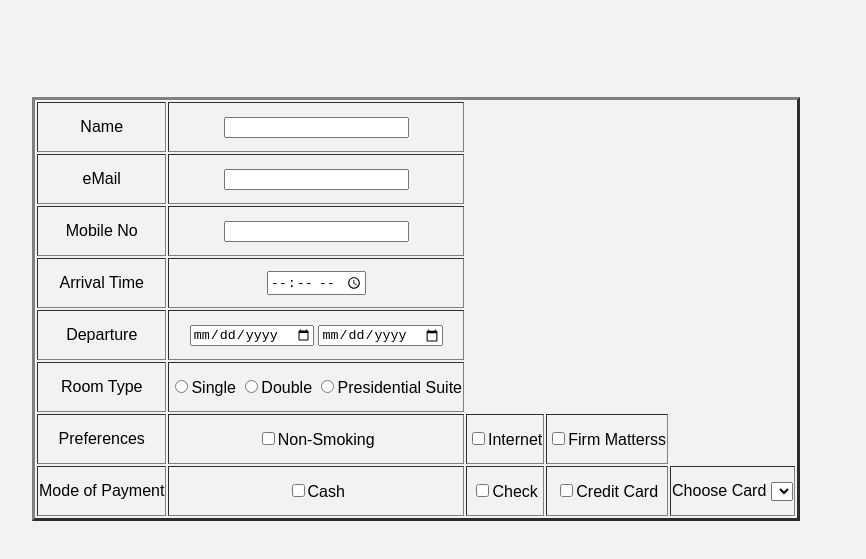
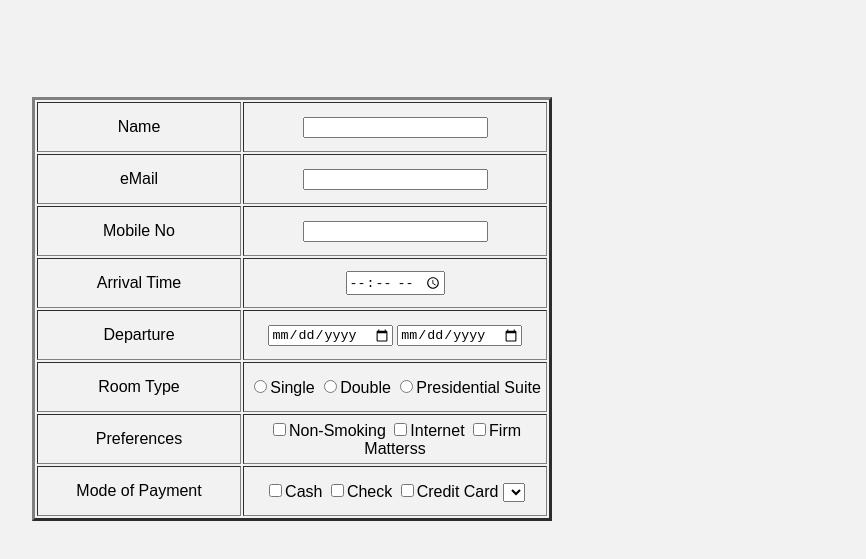
Before and after one commit to l250827-cmyk/myproject, a plain HTML site: page index.html in a window 1280 px wide. Shown: the part 61-620 px from the top of the page, without its empty margins (76-942 px from the left). Drawn offline with Linux system fonts and the light colour scheme.

Commit message:
Update index.html

```diff
--- a/index.html
+++ b/index.html
@@ -10,50 +10,51 @@
   <h1>Continental Hotel Reservation Form</h1>
   <table border="3">
     <tr>
-        <td><label>Name</label></td>
-        <td><input type="text"></td>
+        <td id="b"><label>Name</label></td>
+        <td id="a"><input type="text"></td>
     </tr>
     <tr>
-        <td><label>eMail</label></td>
-        <td><input type="email"></td>
+        <td id="b"><label>eMail</label></td>
+        <td id="a"><input type="email"></td>
     </tr>
     <tr>
-        <td><label>Mobile No</label></td>
-        <td><input type="number"></td>
+        <td id="b"><label>Mobile No</label></td>
+        <td id="a"><input type="number"></td>
     </tr>
     <tr>
-        <td><label>Arrival Time</label></td>
-        <td><input type="time"></td>
+        <td id="b"><label>Arrival Time</label></td>
+        <td id="a"><input type="time"></td>
     </tr>
     <tr>
-        <td><label>Departure</label></td>
-        <td>
+        <td id="b"><label>Departure</label></td>
+        <td id="a">
             <input type="date">
             <input type="date" name="" id="">
         </td>
     </tr>
     <tr>
-        <td><label>Room Type</label></td>
-        <td>
+        <td id="b"><label>Room Type</label></td>
+        <td id="a">
             <input type="radio" name="room">Single
             <input type="radio" name="room">Double
             <input type="radio" name="room">Presidential Suite
         </td>
     </tr>
     <tr>
-        <td><label>Preferences</label></td>
-        <td><input type="checkbox">Non-Smoking</td>
-        <td><input type="checkbox">Internet</td>
-        <td><input type="checkbox">Firm Matterss</td>
+        <td id="b"><label>Preferences</label></td>
+        <td id="a">
+            <input type="checkbox">Non-Smoking
+            <input type="checkbox">Internet
+            <input type="checkbox">Firm Matterss
+        </td>
     </tr>
     <tr>
-        <td><label>Mode of Payment</label></td>
-        <td><input type="checkbox" name="mode">Cash</td>
-        <td><input type="checkbox" name="mode">Check</td>
-        <td><input type="checkbox" name="mode">Credit Card</td>
-        <td>
-            <label name="chcard">Choose Card</label>
-            <select id="card" name="card"></select>
+        <td id="b"><label>Mode of Payment</label></td>
+        <td id="a">
+            <input type="checkbox" name="mode">Cash
+            <input type="checkbox" name="mode">Check
+            <input type="checkbox" name="mode">Credit Card
+            <select id="card" name="card" aria-placeholder="Choose Card"></select>
         </td>
     </tr>
   </table>
```
